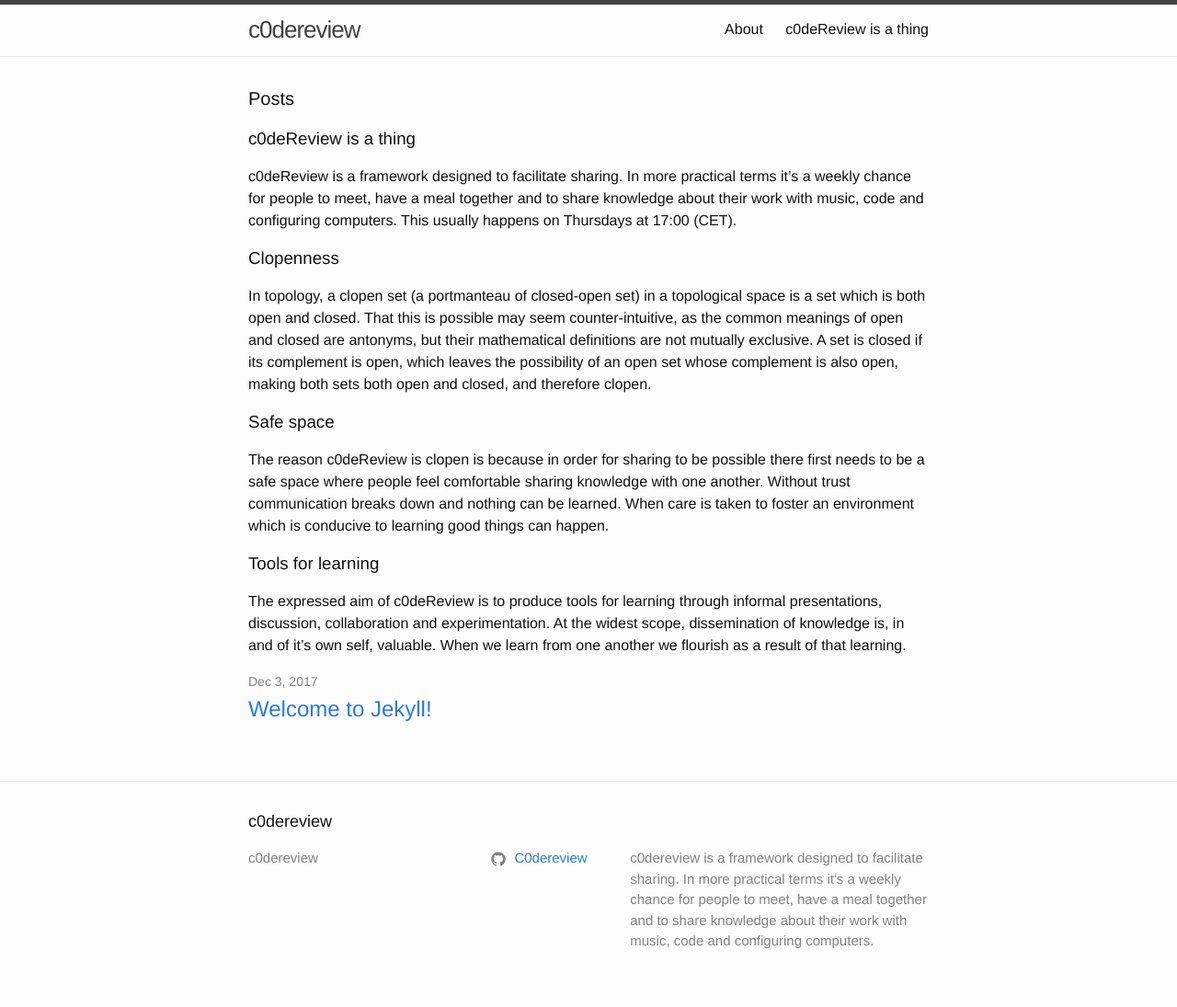
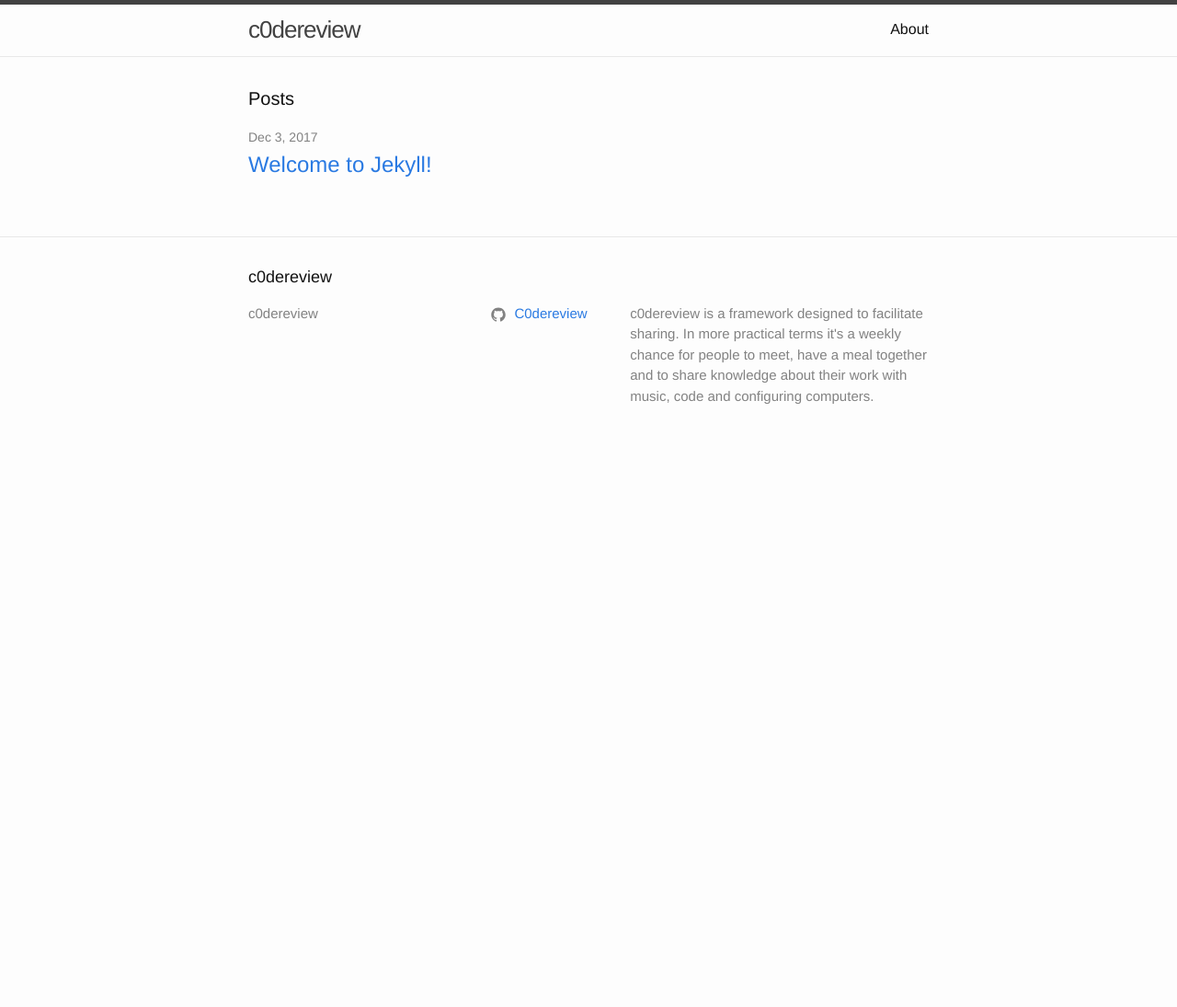
Before and after one commit to C0dereview/c0dereview.github.io, a Jekyll site: the page built from index.md, in a window 1280 px wide. Shown: the whole page at 92% size. Built offline with Jekyll 4.4.1, drawn with Linux system fonts in a browser that asks for light colours; our own code applies the rules of GitHub Pages for plain Markdown files; after the commit the page ends 900 px from its top, so only the background shows below that.

Commit message:
Move text to /about

```diff
--- a/index.md
+++ b/index.md
@@ -1,35 +1,3 @@
 ---
 layout: home
 ---
-
-### c0deReview is a thing
-
-c0deReview is a framework designed to facilitate sharing.  In more practical
-terms it's a weekly chance for people to meet, have a meal together and to share
-knowledge about their work with music, code and configuring computers.
-This usually happens on Thursdays at 17:00 (CET).
-
-### Clopenness
-
-In topology, a clopen set (a portmanteau of closed-open
-set) in a topological space is a set which is both open and closed. That this is
-possible may seem counter-intuitive, as the common meanings of open and closed
-are antonyms, but their mathematical definitions are not mutually exclusive. A
-set is closed if its complement is open, which leaves the possibility of an open
-set whose complement is also open, making both sets both open and closed, and
-therefore clopen.
-
-### Safe space
-
-The reason c0deReview is clopen is because in order for sharing to be possible
-there first needs to be a safe space where people feel comfortable sharing
-knowledge with one another. Without trust communication breaks down and nothing
-can be learned. When care is taken to foster an environment which is conducive
-to learning good things can happen.
-
-### Tools for learning
-
-The expressed aim of c0deReview is to produce tools for learning through
-informal presentations, discussion, collaboration and experimentation. At the
-widest scope, dissemination of knowledge is, in and of it's own self, valuable.
-When we learn from one another we flourish as a result of that learning.
```
Also changed, not shown: pages/about.md (+10 -7 lines).
